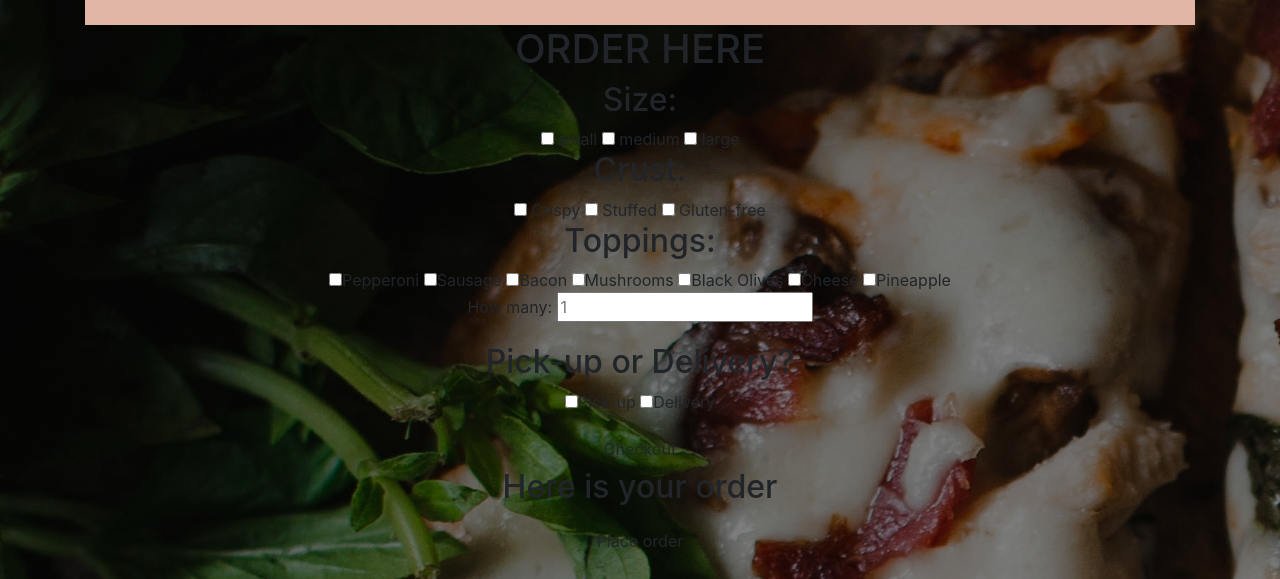
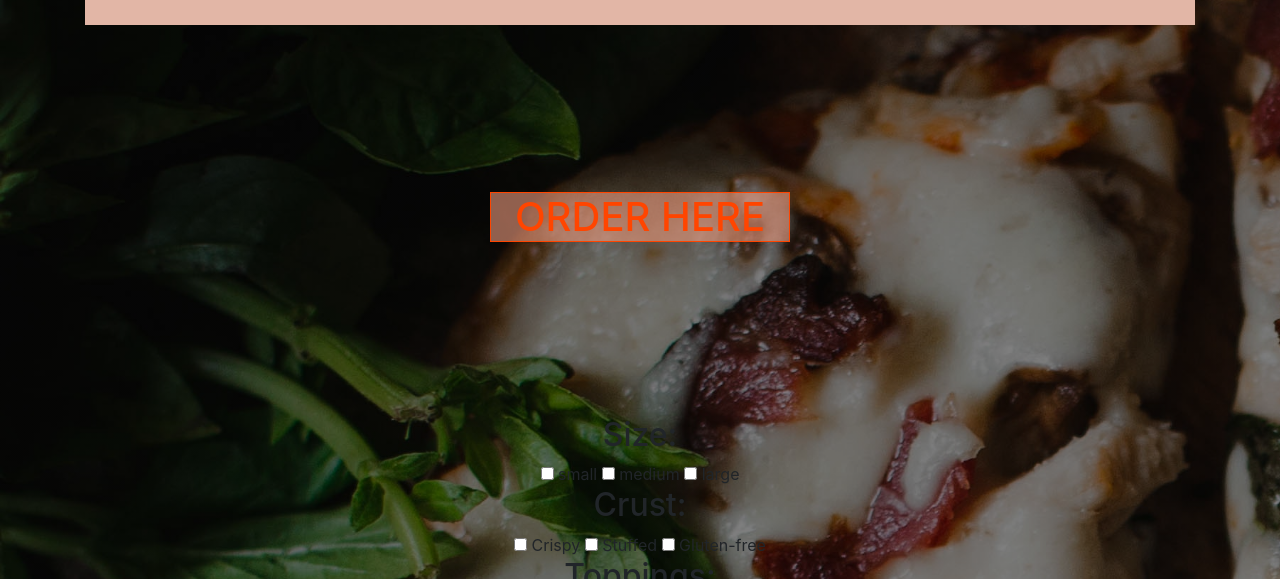
Before and after one commit to Missy-Olivia/Pizza-Palace, a plain HTML site: page index.html in a window 1280 px wide. Shown: the part 221-800 px from the top of the page. Drawn offline with Linux system fonts and the light colour scheme.

Commit message:
added stylings to order class such as color, background color,border and hover effects

```diff
--- a/css/styles.css
+++ b/css/styles.css
@@ -17,3 +17,22 @@ img{
     border-radius: 100%;
     filter: sepia(.7);
 }
+#order{
+    color: orangered;
+    box-sizing: border-box;
+    width: 300px;
+    height: 50px;
+    border: 1px solid orangered;
+    text-align: center;
+    background-color: rgba(241, 159, 129, 0.589);
+}
+.order{
+    padding: 15%;
+   display: flex;
+   justify-content: space-evenly;
+   text-align: center;
+}
+#order:hover{
+    cursor: pointer;
+   filter: invert(.5);
+}
```
